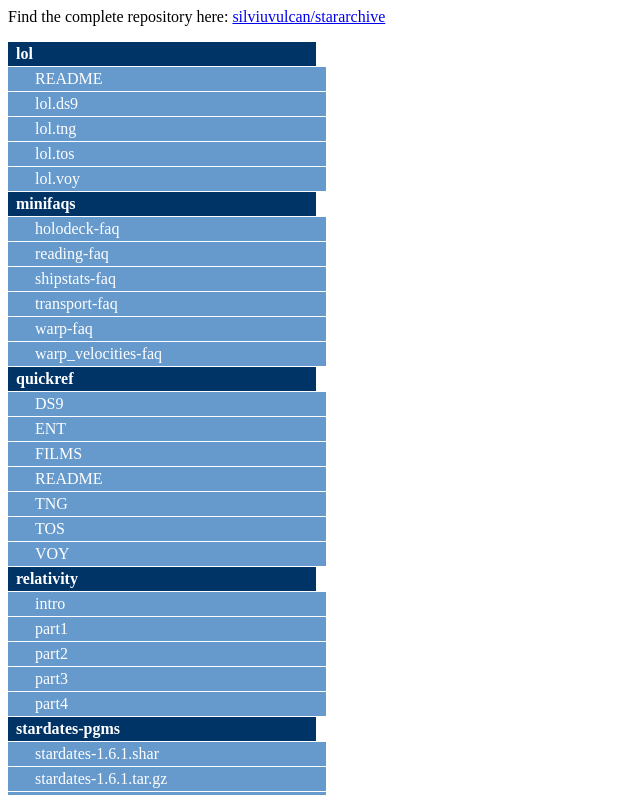
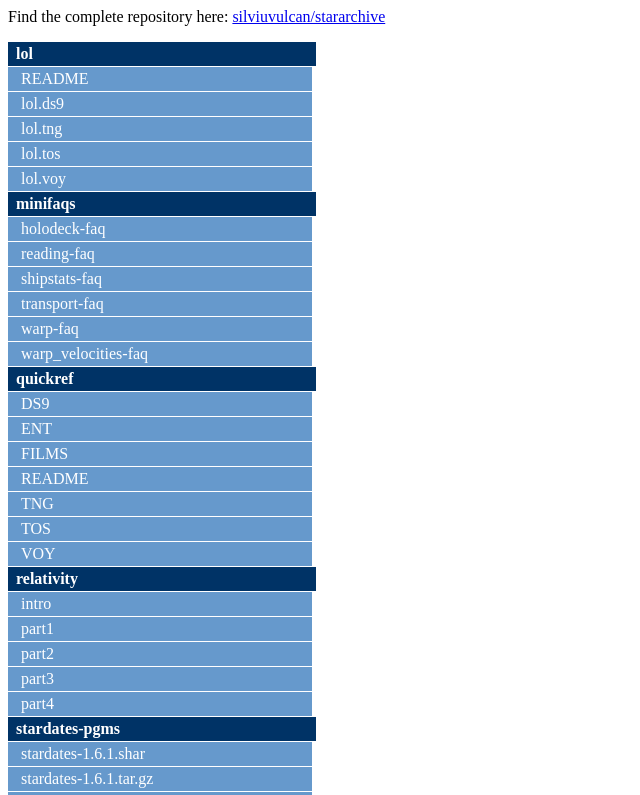
Before and after one commit to filviu/stararchive, a plain HTML site: page index.html in a window 1280 px wide. Shown: the top 795 px of the page, without its empty margins (0-640 px from the left). Drawn offline with Linux system fonts and the light colour scheme.

Commit message:
Update index.html

```diff
--- a/index.html
+++ b/index.html
@@ -36,7 +36,7 @@ display: block;
 color: #FFF;
 background-color: #69C;
 width: 18em;
-padding: 3px 3px 3px 27px;
+padding: 3px 3px 3px 13px;
 text-decoration: none;
 border-bottom: 1px solid #fff;
 font-weight: normal;
```
